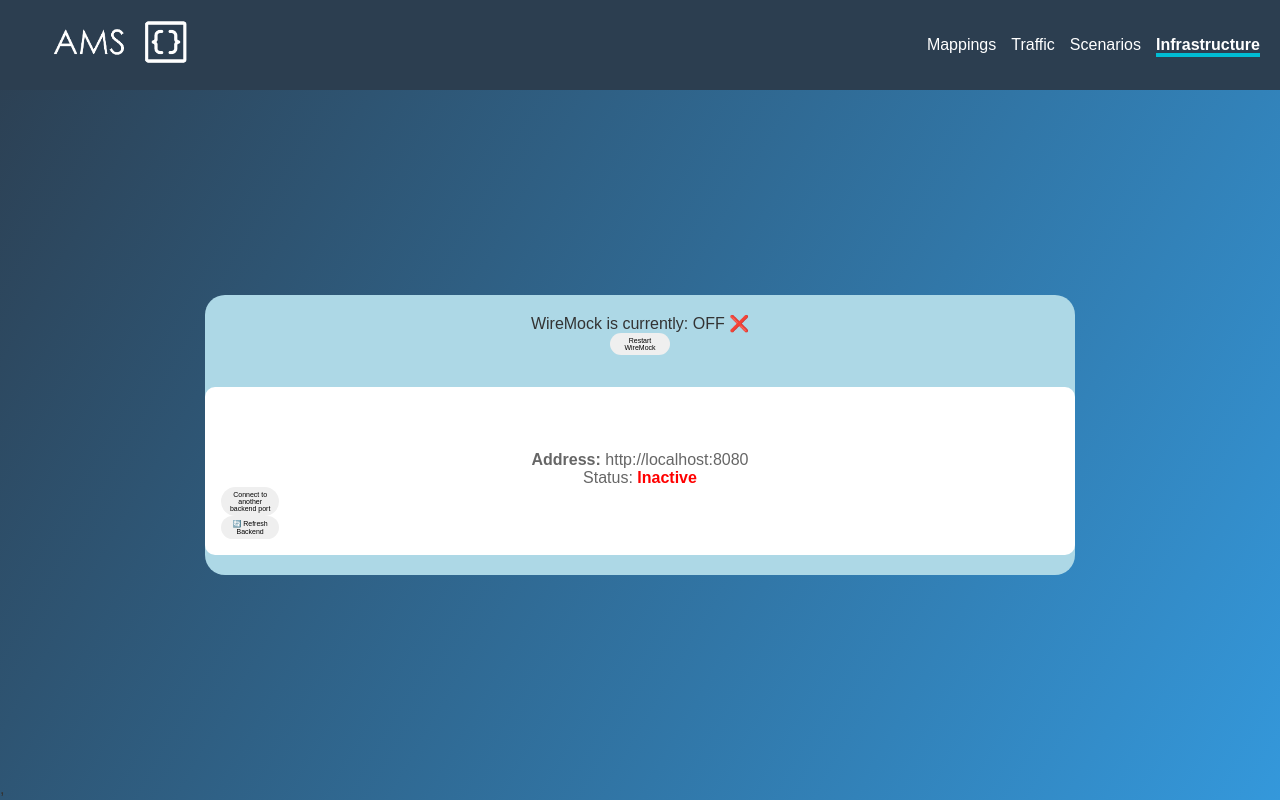
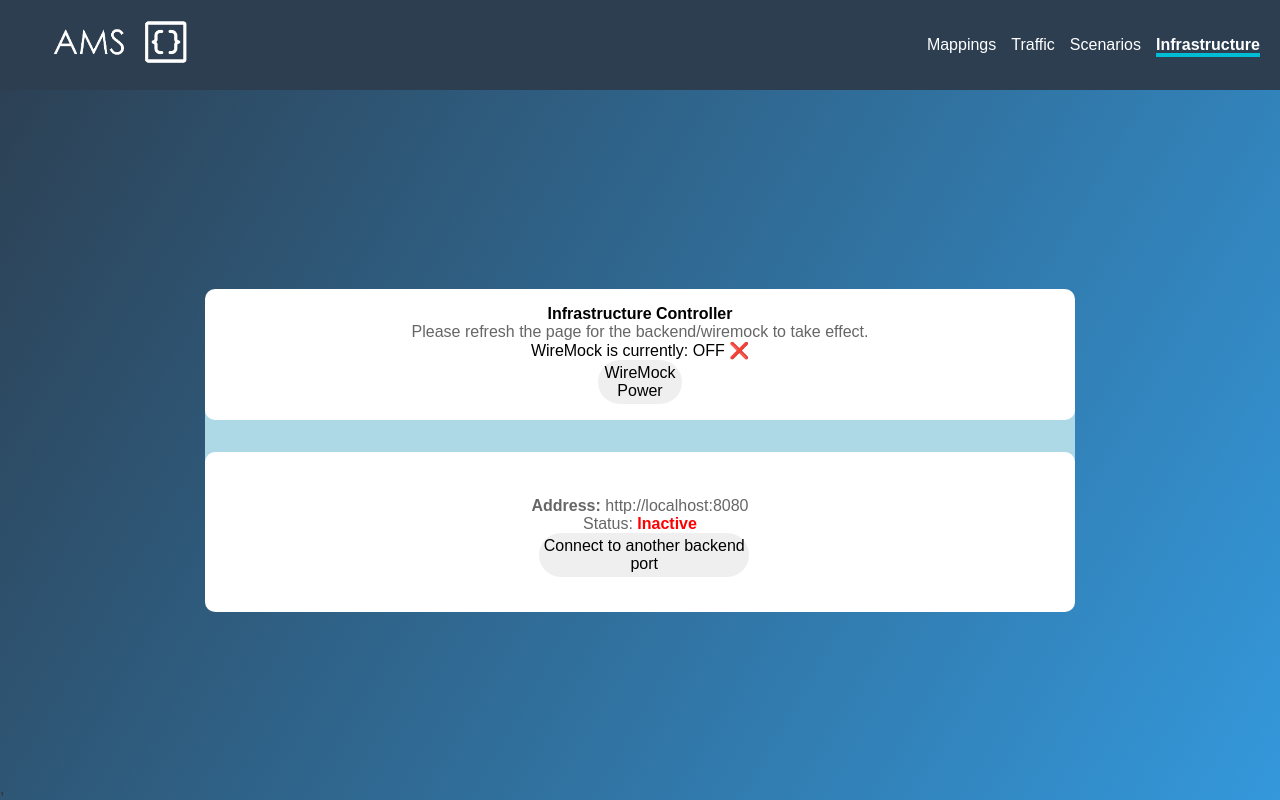
Before and after one commit to Jaller123/AMS, a React (Vite) app in the folder ams/: page /infrastructure in a window 1280 px wide. Built offline with nearby package versions, Linux system fonts and the light colour scheme; no server answers.

Commit message:
fixade css

```diff
--- a/ams/src/components/InfraController/InfraController.jsx
+++ b/ams/src/components/InfraController/InfraController.jsx
@@ -51,20 +51,23 @@ const handleConnect = (newAddress) => {
 
   return (
     <div className={styles.container}>
-      <div className={styles.btn}>WireMock is currently: {wireMockPower ? "Running ✅" : "OFF ❌"}
-      <button onClick={handleToggle}>{wireMockPower ? true : false}Restart WireMock</button>
+      <div className={styles.section}>
+      <h3>Infrastructure Controller</h3>
+      <p>Please refresh the page for the backend/wiremock to take effect.</p>
+      <div className={styles.wireMockStatus}>WireMock is currently: {wireMockPower ? "Running ✅" : "OFF ❌"}
+      <button className={styles.btn} onClick={handleToggle}>{wireMockPower ? true : false}WireMock Power</button>
+      </div>
       </div>
 
       <div className={styles.section}>
+      <div className={styles.backendPortText}>
       <h2>Backend Address</h2>
       <p><strong>Address:</strong> {backendAddress}</p>
       <p>Status: <span className={backendStatus === "Active" ? styles.active : styles.inactive}>{backendStatus}</span></p>
-      <button onClick={() => setShowModal(true)} className={styles.connectBtn}>
+      <button onClick={() => setShowModal(true)} className={styles.backendBtn}>
         Connect to another backend port
       </button>
-      <button onClick={checkBackend} className={styles.restartBtn}>
-        🔄 Refresh Backend
-      </button>
+      </div>
     </div>
 
     {showModal && (
--- a/ams/src/components/InfraController/InfraController.module.css
+++ b/ams/src/components/InfraController/InfraController.module.css
@@ -71,10 +71,30 @@
   border-radius: 20px;
 }
 
-.btn {
+.wireMockStatus {
   display: flex;
   align-items: center;
   justify-content: center;
   flex-direction: column;
   position: relative;
+  z-index: 0;
 }
+
+.btn {
+  width: 10%;
+  height: 70%;
+  font-size: 1.0em;
+}
+
+.backendBtn {
+  width: 25%;
+  height: 50%;
+  font-size: 1.0em;
+  position: relative;
+  left: 38%;
+}
+
+.backendPortText {
+  position: relative;
+  bottom: 15%;
+}
```
